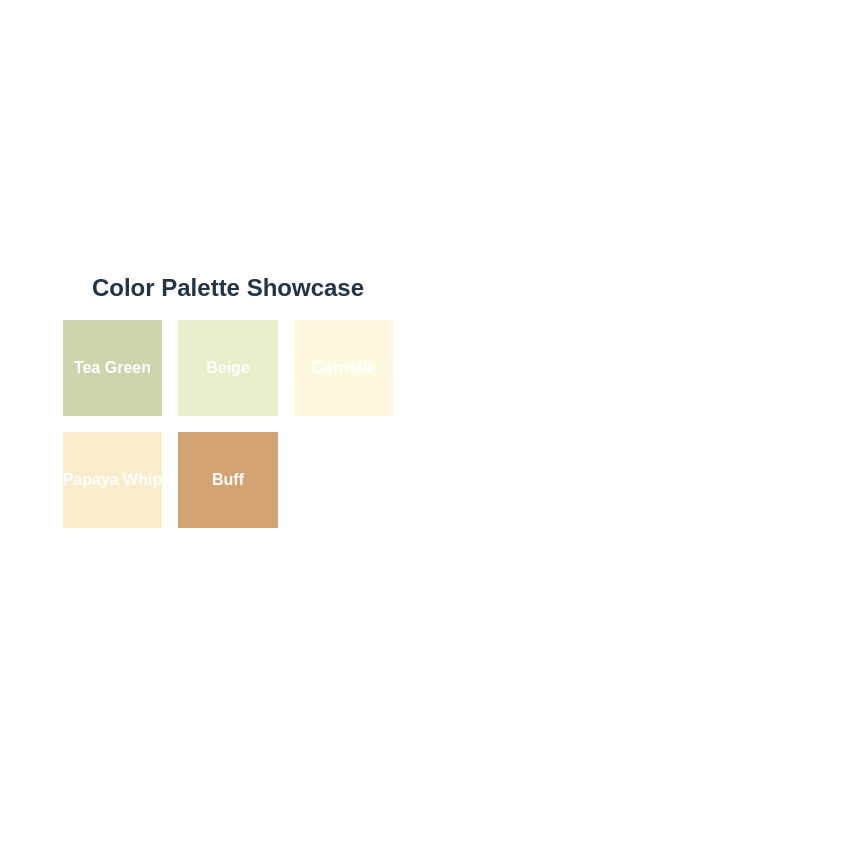
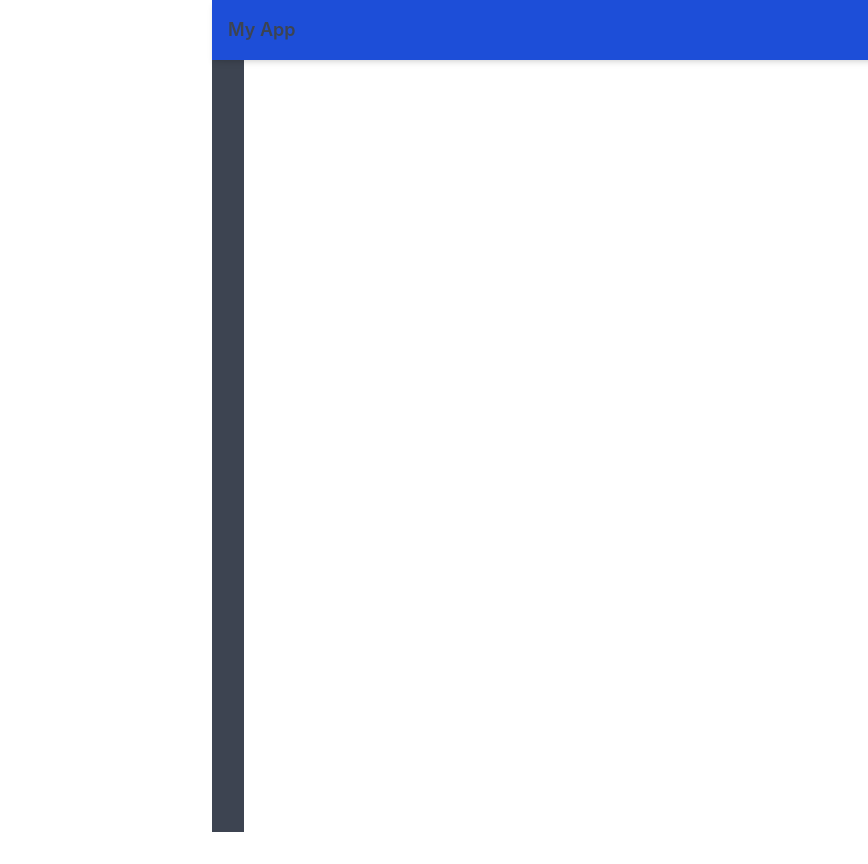
Before and after one commit to Shinzuu/QuickXS, a Svelte app in the folder main-project/: page / in a window 1280 px wide. Shown: the whole page, without its empty margins (412-1280 px from the left). Before the commit the page ends 800 px from the top, so only its background shows below. Built offline with nearby package versions, Linux system fonts and the light colour scheme.

Commit message:
womp womp

```diff
--- a/main-project/src/App.svelte
+++ b/main-project/src/App.svelte
@@ -1,28 +1,35 @@
-<script>
-  // Define an array of colors using your custom palette
-  const colors = [
-    { name: "Tea Green", color: "bg-tea_green-500" },
-    { name: "Beige", color: "bg-beige-500" },
-    { name: "Cornsilk", color: "bg-cornsilk-500" },
-    { name: "Papaya Whip", color: "bg-papaya_whip-500" },
-    { name: "Buff", color: "bg-buff-500" }
-  ];
-</script>
-
-<main class="p-8 space-y-4">
-  <h1 class="text-2xl font-bold">Color Palette Showcase</h1>
-  <div class="grid grid-cols-2 md:grid-cols-3 gap-4">
-    {#each colors as { name, color }}
-      <div class={`h-24 ${color} flex items-center justify-center text-white font-semibold`}>
-        {name}
-      </div>
-    {/each}
-  </div>
-</main>
+<!-- src/App.svelte -->
 
 <style>
-  /* Add some default styling if desired */
-  main {
-    font-family: sans-serif;
+  header {
+    background-color: theme('colors.primary'); /* Use custom color */
+    color: theme('colors.base');
+  }
+
+  nav a {
+    color: theme('colors.accent');
+  }
+
+  /* Mobile adjustments */
+  @media (max-width: 640px) {
+    .nav-item {
+      display: block;
+      margin: 8px 0;
+    }
   }
 </style>
+
+<header class="p-4 shadow-md fixed w-full top-0">
+  <nav class="flex justify-between">
+    <h1 class="text-lg font-semibold text-neutral">My App</h1>
+    <div class="space-x-4 flex">
+      <a href="/" class="nav-item text-accent">Home</a>
+      <a href="/routine" class="nav-item text-accent">Routine</a>
+      <a href="/about" class="nav-item text-accent">About</a>
+    </div>
+  </nav>
+</header>
+
+<main class="pt-16 p-4 bg-neutral min-h-screen">
+  <slot />
+</main>
--- a/main-project/src/app.css
+++ b/main-project/src/app.css
@@ -33,6 +33,7 @@ body {
   place-items: center;
   min-width: 320px;
   min-height: 100vh;
+  padding: 0;
 }
 
 h1 {
--- /dev/null
+++ b/main-project/src/pages/Routine.svelte
@@ -0,0 +1,24 @@
+<table class="w-full text-sm md:text-base overflow-x-auto">
+    <thead>
+      <tr>
+        <th>Time Slot</th>
+        <th>Saturday</th>
+        <th>Sunday</th>
+        <th>Monday</th>
+        <th>Tuesday</th>
+        <th>Wednesday</th>
+      </tr>
+    </thead>
+    <tbody>
+      <!-- Add placeholder or dynamic rows here -->
+      <tr>
+        <td>8:30 am - 8:55 am</td>
+        <td>Math/Prof. A/Room 101</td>
+        <td>Physics/Prof. B/Room 102</td>
+        <td>Programming/Prof. C/Room 103</td>
+        <td>English/Prof. D/Room 104</td>
+        <td>Chemistry/Prof. E/Room 105</td>
+      </tr>
+      <!-- More rows here -->
+    </tbody>
+  </table>
--- a/main-project/tailwind.config.js
+++ b/main-project/tailwind.config.js
@@ -1,71 +1,14 @@
-export default {
-  content: [
-    "./index.html",
-    "./src/**/*.{svelte,js,ts}",
-  ],
+// tailwind.config.js
+module.exports = {
+  content: ["./src/**/*.{html,js,svelte,ts}"],
   theme: {
     extend: {
       colors: {
-        tea_green: {
-          DEFAULT: '#ccd5ae',
-          100: '#2d331a',
-          200: '#5b6635',
-          300: '#88994f',
-          400: '#acbb7b',
-          500: '#ccd5ae',
-          600: '#d6debe',
-          700: '#e1e6cf',
-          800: '#ebeedf',
-          900: '#f5f7ef',
-        },
-        beige: {
-          DEFAULT: '#e9edc9',
-          100: '#3d4216',
-          200: '#79842c',
-          300: '#b3c146',
-          400: '#ced788',
-          500: '#e9edc9',
-          600: '#edf1d4',
-          700: '#f2f4df',
-          800: '#f6f8ea',
-          900: '#fbfbf4',
-        },
-        cornsilk: {
-          DEFAULT: '#fefae0',
-          100: '#5d5103',
-          200: '#baa206',
-          300: '#f8dc27',
-          400: '#fbeb84',
-          500: '#fefae0',
-          600: '#fefbe7',
-          700: '#fefced',
-          800: '#fffdf3',
-          900: '#fffef9',
-        },
-        papaya_whip: {
-          DEFAULT: '#faedcd',
-          100: '#533e08',
-          200: '#a57b10',
-          300: '#eab227',
-          400: '#f2d079',
-          500: '#faedcd',
-          600: '#fbf1d6',
-          700: '#fcf4e0',
-          800: '#fdf8eb',
-          900: '#fefbf5',
-        },
-        buff: {
-          DEFAULT: '#d4a373',
-          100: '#32210f',
-          200: '#64411f',
-          300: '#96622e',
-          400: '#c58341',
-          500: '#d4a373',
-          600: '#dcb68f',
-          700: '#e5c8ab',
-          800: '#eedac7',
-          900: '#f6ede3',
-        },
+        primary: "#1D4ED8", // Replace with your custom color codes
+        secondary: "#9333EA",
+        accent: "#10B981",
+        neutral: "#3D4451",
+        base: "#FFFFFF",
       },
     },
   },
```
Also changed, not shown: main-project/src/routineData.json (added, +18 -0 lines).
